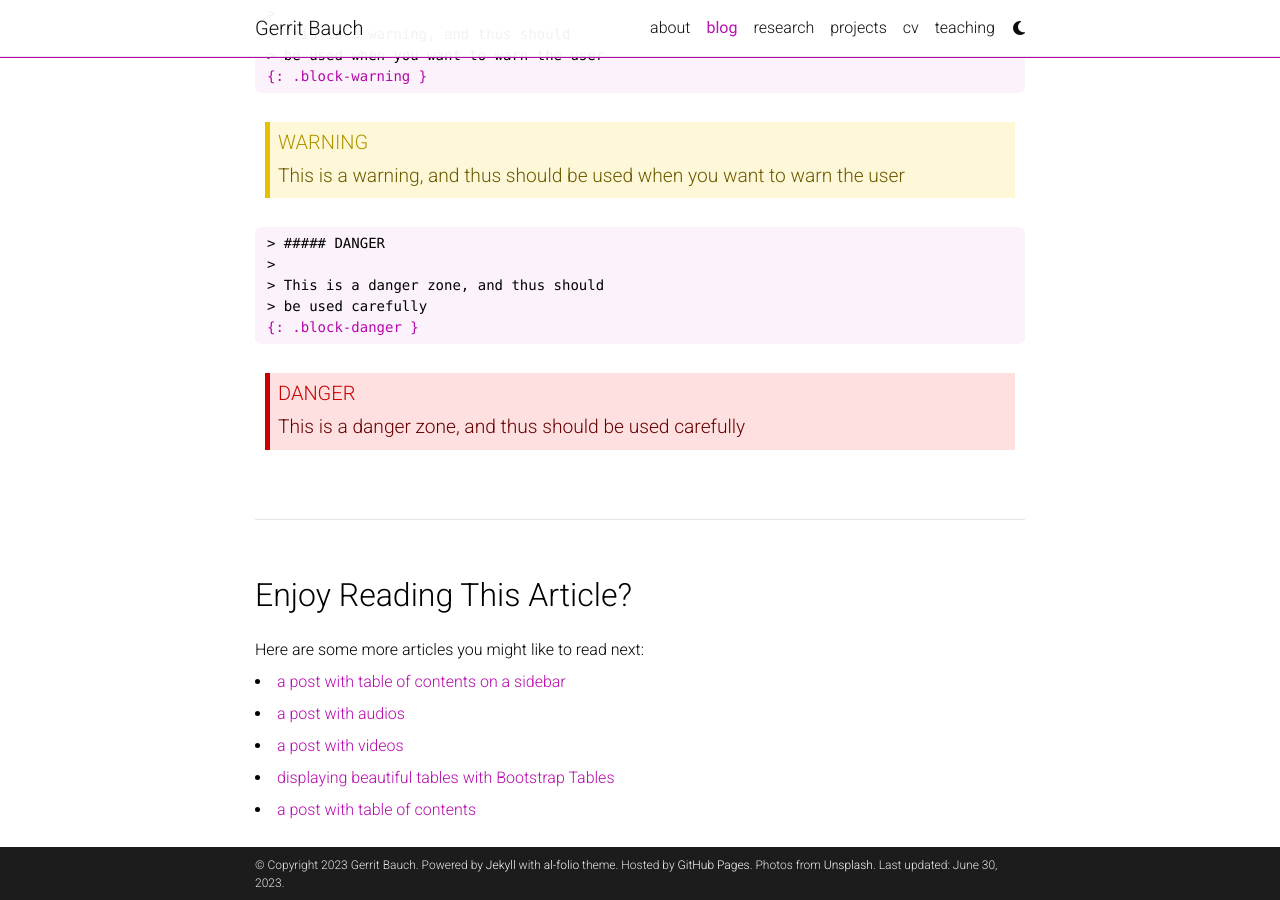
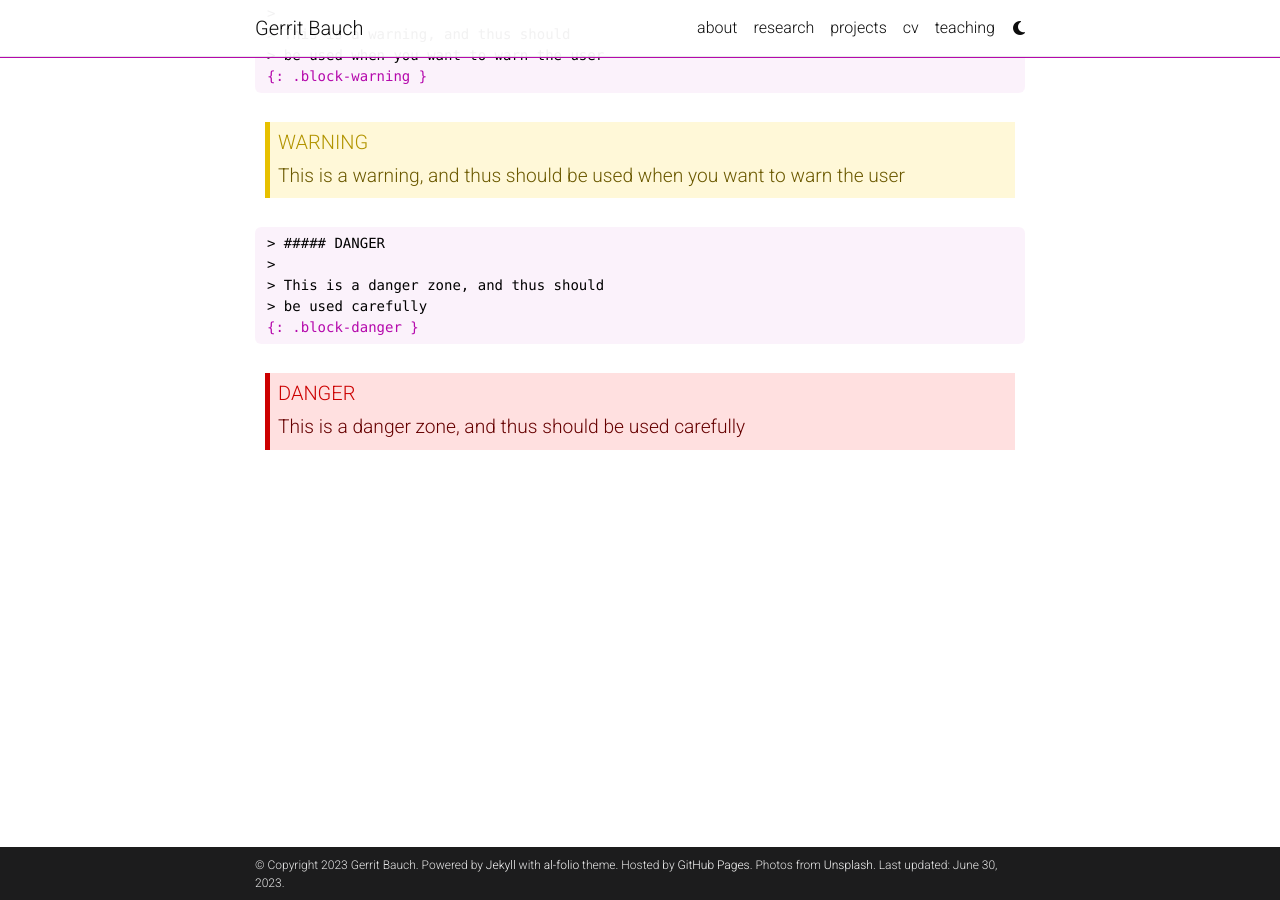
Before and after one commit to gbauch/gbauch.github.io, a Jekyll site: the page built from _posts/2023-05-12-custom-blockquotes.md, in a window 1280 px wide and 900 px high, scrolled down 1744 px. Built offline with Jekyll 4.4.1, drawn with Linux system fonts in a browser that asks for light colours; comment, search, counter and statistics services are not loaded; a style sheet for code colours, icons or effects is not loaded; some of the changed lines change nothing that is shown.

Commit message:
Update _config.yml

```diff
--- a/_config.yml
+++ b/_config.yml
@@ -88,7 +88,7 @@
 osf_id: # your OSF ID
 research_gate_profile: # your profile on ResearchGate
 scopus_id: # your profile on Scopus
-blogger_url: # your blogger URL
+# blogger_url: # your blogger URL
 work_url: # work page URL
 keybase_username: # your keybase user name
 wikidata_id: # your wikidata id
@@ -122,45 +122,12 @@
 # Blog
 # -----------------------------------------------------------------------------
 
-blog_name: al-folio # blog_name will be displayed in your blog page
-blog_nav_title: blog # your blog must have a title for it to be displayed in the nav bar
-blog_description: a simple whitespace theme for academics
-permalink: /blog/:year/:title/
+#blog_name: al-folio # blog_name will be displayed in your blog page
+#blog_nav_title: blog # your blog must have a title for it to be displayed in the nav bar
+#blog_description: a simple whitespace theme for academics
+#permalink: /blog/:year/:title/
 
-# Pagination
-pagination:
-  enabled: true
-
-related_blog_posts:
-  enabled: true
-  max_related: 5
-
-# Giscus comments (RECOMMENDED)
-# Follow instructions on https://giscus.app/ to setup for your repo to fill out
-# the information below.
-giscus:
-  repo: alshedivat/al-folio      # <your-github-user-name>/<your-github-repo-name>
-  repo_id: MDEwOlJlcG9zaXRvcnk2MDAyNDM2NQ==
-  category: Comments             # name of the category under which discussions will be created
-  category_id: DIC_kwDOA5PmLc4CTBt6
-  mapping: title                 # identify discussions by post title
-  strict: 1                      # use strict identification mode
-  reactions_enabled: 1           # enable (1) or disable (0) emoji reactions
-  input_position: bottom         # whether to display input form below (bottom) or above (top) the comments
-  theme: preferred_color_scheme  # name of the color scheme (preferred works well with al-folio light/dark mode)
-  emit_metadata: 0
-  lang: en
-
-# Disqus comments (DEPRECATED)
-disqus_shortname: al-folio # put your disqus shortname
-# https://help.disqus.com/en/articles/1717111-what-s-a-shortname
-
-# External sources.
-# If you have blog posts published on medium.com or other external sources,
-# you can display them in your blog by adding a link to the RSS feed.
-external_sources:
-  - name: medium.com
-    rss_url: https://medium.com/@al-folio/feed
+#deleted all code after this
 
 # -----------------------------------------------------------------------------
 # Collections
```
